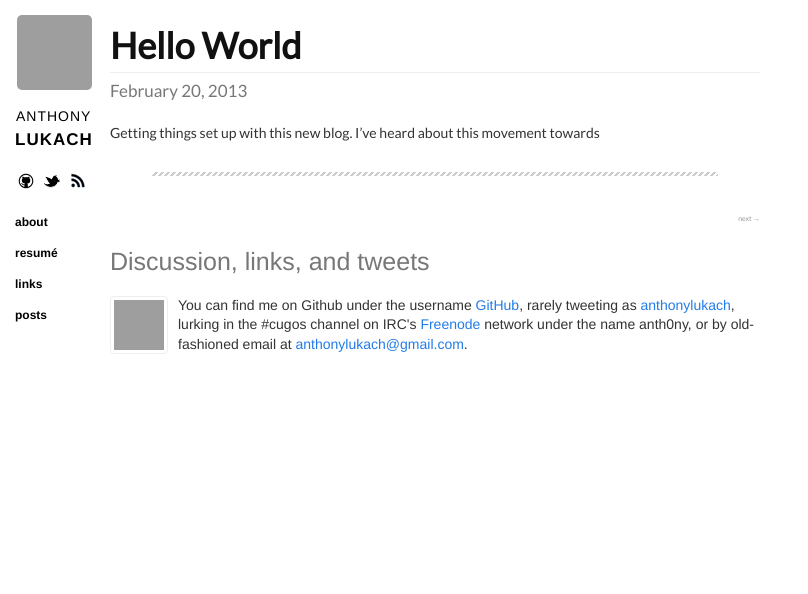
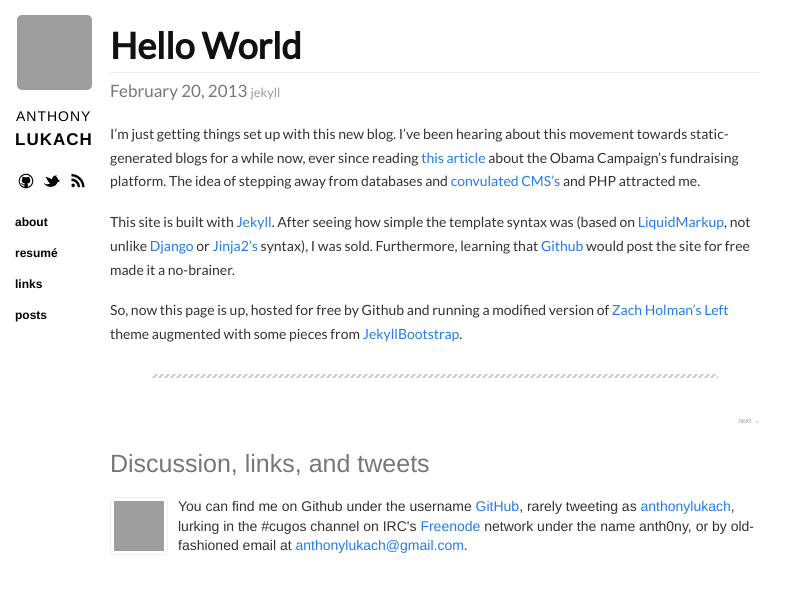
Before and after one commit to alukach/alukach.github.io, a Jekyll site: the page built from _posts/2013-02-20-hello_world.markdown, in a window 1280 px wide, cut to the strip 0-594 px from the top of the page. Shown: the whole strip, without its empty margins (0-808 px from the left). Built offline with Jekyll 4.4.1, drawn with Linux system fonts in a browser that asks for light colours; nearby versions of some CDN libraries; Markdown is read by kramdown in place of the engine named in the settings; grey boxes are pictures that could not be loaded.

Commit message:
Updated post content

```diff
--- a/_posts/2013-02-20-hello_world.markdown
+++ b/_posts/2013-02-20-hello_world.markdown
@@ -2,7 +2,11 @@
 layout: post
 title: Hello World
 category: posts
-tags: []
+tags: [jekyll]
 ---
 
-Getting things set up with this new blog.  I've heard about this movement towards
+I'm just getting things set up with this new blog.  I've been hearing about this movement towards static-generated blogs for a while now, ever since reading [this article](http://kylerush.net/blog/meet-the-obama-campaigns-250-million-fundraising-platform/) about the Obama Campaign's fundraising platform.  The idea of stepping away from databases and [convulated CMS's](http://www.wordpress.com) and PHP attracted me.
+
+This site is built with [Jekyll](https://github.com/mojombo/jekyll).  After seeing how simple the template syntax was (based on [LiquidMarkup](http://liquidmarkup.org/), not unlike [Django](https://docs.djangoproject.com/en/dev/ref/templates/) or [Jinja2's](http://jinja.pocoo.org/docs/) syntax), I was sold.  Furthermore, learning that [Github](https://help.github.com/articles/using-jekyll-with-pages) would post the site for free made it a no-brainer.
+
+So, now this page is up, hosted for free by Github and running a modified version of [Zach Holman's](http://zachholman.com/posts/left/) [Left](https://github.com/holman/left) theme augmented with some pieces from [JekyllBootstrap](http://jekyllbootstrap.com/).
```
Also changed, not shown: _posts/ideas.md (+1 -1 lines).
